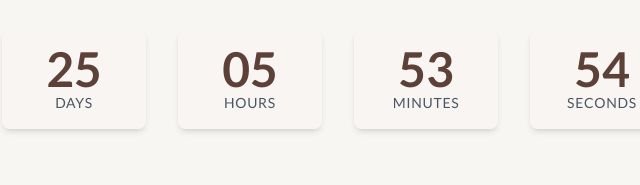
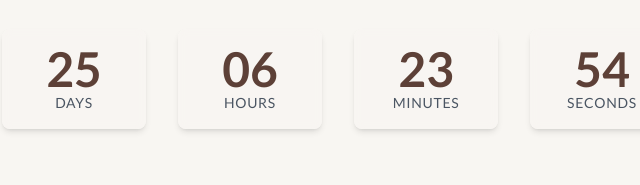
Before and after one commit to othlvl1/othlvl1, a plain HTML site: page index.html in a window 1280 px wide. Shown: the part 615-800 px from the top of the page, 302-942 px from the left. Drawn offline with nearby package versions, Linux system fonts and the light colour scheme.

Commit message:
Update index.html
time change

```diff
--- a/index.html
+++ b/index.html
@@ -786,7 +786,7 @@
     </script>
 
     <script>
-      const countDownDate = new Date("Nov 22, 2025 10:30:00").getTime();
+      const countDownDate = new Date("Nov 22, 2025 11:00:00").getTime();
       const countdownContainer = document.getElementById("countdown-timer");
 
       const countdownInterval = setInterval(function () {
```
